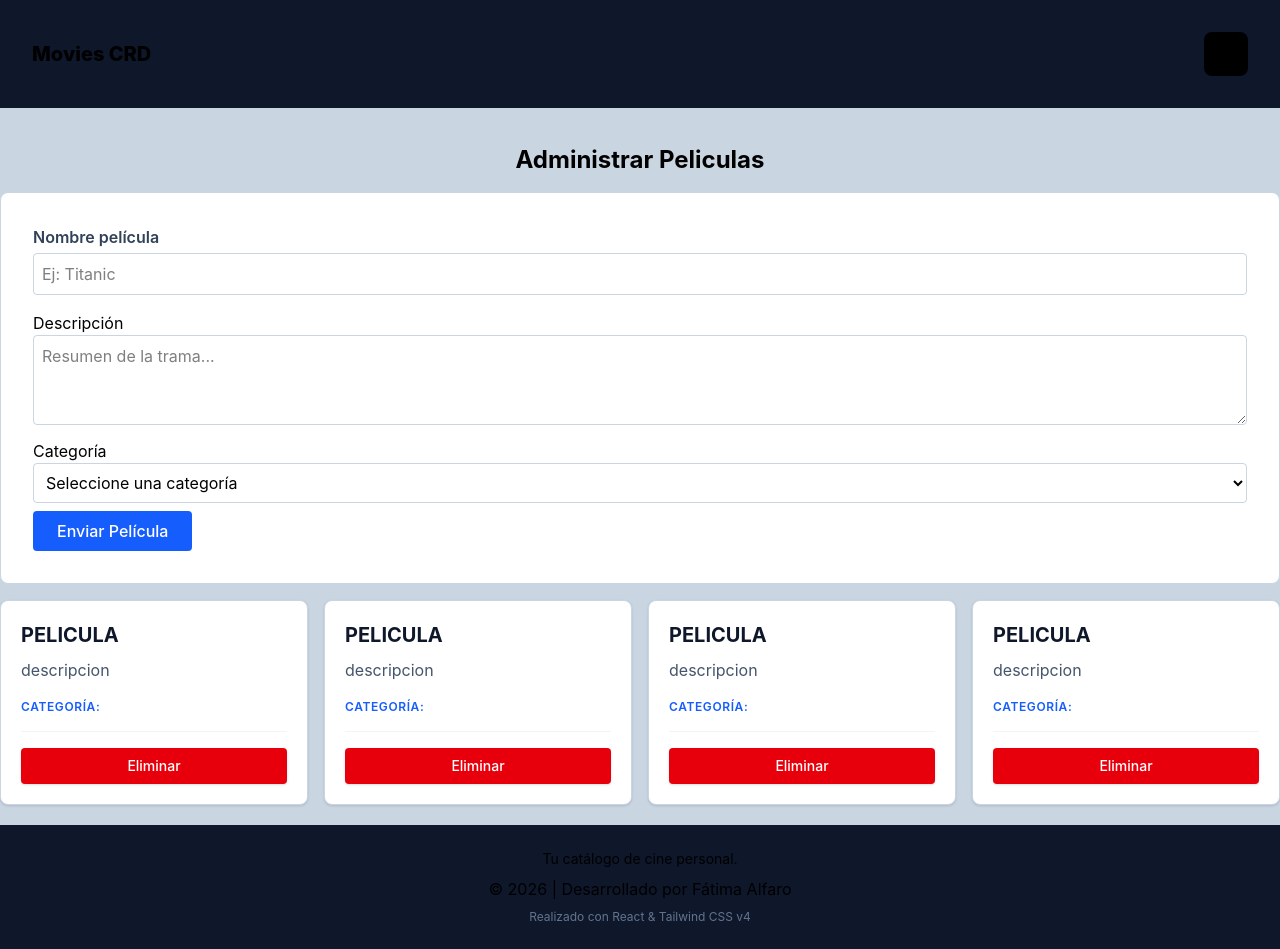
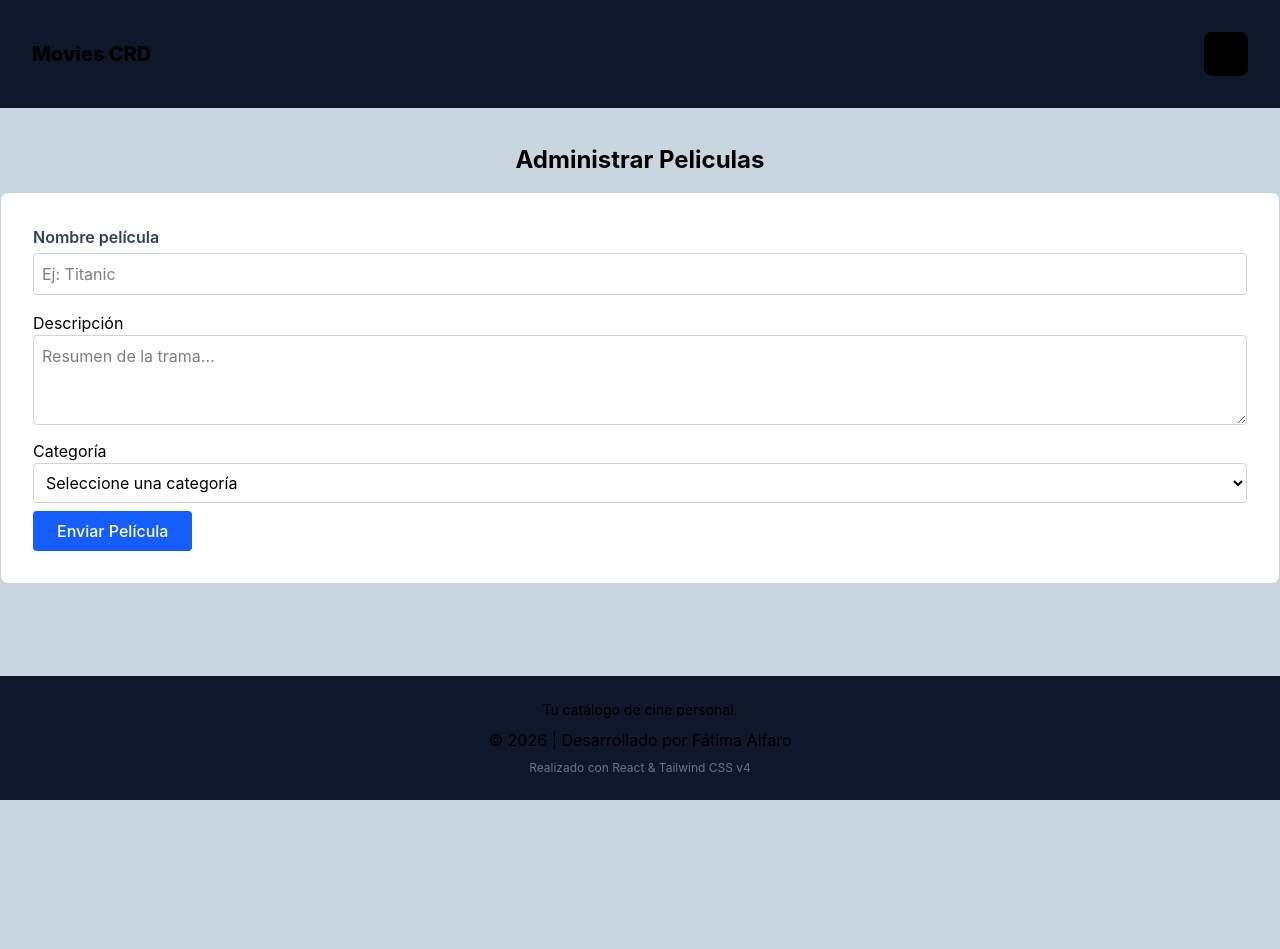
Before and after one commit to Fatimalfaro/peliculas, a React (Vite) app: page / in a window 1280 px wide. After the commit the page ends 800 px from the top, so only its background shows below. Built offline with nearby package versions, Linux system fonts and the light colour scheme.

Commit message:
Agregue código para mostrar las peliculas agregadas en forma de cards

```diff
--- a/src/components/CardMovie.jsx
+++ b/src/components/CardMovie.jsx
@@ -1,18 +1,18 @@
 import React from "react";
 
-const CardMovie = () => {
+const CardMovie = ({movie}) => {
   return (
     <div className="flex flex-col h-full border border-slate-300 dark:border-slate-700 rounded-lg p-5 bg-white dark:bg-slate-800 transition-colors shadow-sm">
       {/* Contenido superior */}
       <div className="grow">
         <h3 className="text-xl font-bold mb-2 text-slate-900 dark:text-white uppercase">
-          pelicula
+          {movie.nombrePelicula}
         </h3>
         <p className="text-slate-600 dark:text-slate-400 mb-4 text-md leading-relaxed wrap-break-word">
-          descripcion
+          {movie.descripcion}
         </p>
         <p className="text-xs font-semibold text-blue-600 dark:text-blue-400 uppercase tracking-wider mb-4">
-          Categoría:
+          Categoría: {movie.categoria}
         </p>
       </div>
       {/* Botón Eliminar siempre al final */}
--- a/src/components/FormMovie.jsx
+++ b/src/components/FormMovie.jsx
@@ -82,7 +82,7 @@
         {/* Botón */}
         <button type="submit"  className="bg-blue-600 text-white px-6 py-2 rounded font-medium hover:bg-blue-700 transition-colors w-full sm:w-auto cursor-pointer">Enviar Película</button>
       </form>
-      <GridMovie></GridMovie>
+      <GridMovie movies={peliculas}></GridMovie>
     </section>
   );
 };
--- a/src/components/GridMovie.jsx
+++ b/src/components/GridMovie.jsx
@@ -1,15 +1,12 @@
 import React from "react";
 import CardMovie from "./CardMovie";
 
-const GridMovie = ({movies}) => {
+const GridMovie = ({ movies }) => {
   return (
-    // grid-cols-1 (móvil), sm:grid-cols-2 (tablet), lg:grid-cols-4 (desktop)
     <div className="mt-4 grid gap-4 grid-cols-1 sm:grid-cols-2 md:grid-cols-3 lg:grid-cols-4">
-      <CardMovie></CardMovie>
-      <CardMovie></CardMovie>
-      <CardMovie></CardMovie>
-      <CardMovie></CardMovie>
-
+      {movies.map((movie) => (
+        <CardMovie key={movie.id} movie={movie}></CardMovie>
+      ))}
     </div>
   );
 };
```
